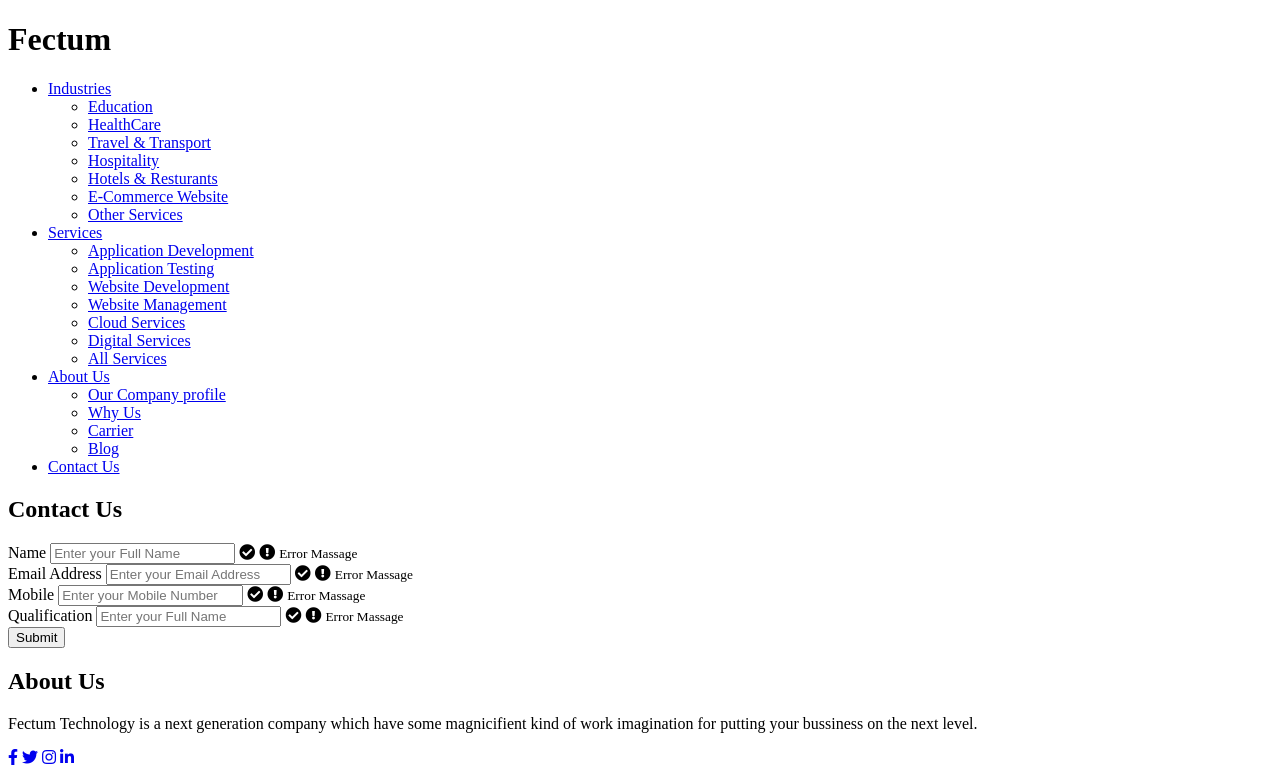
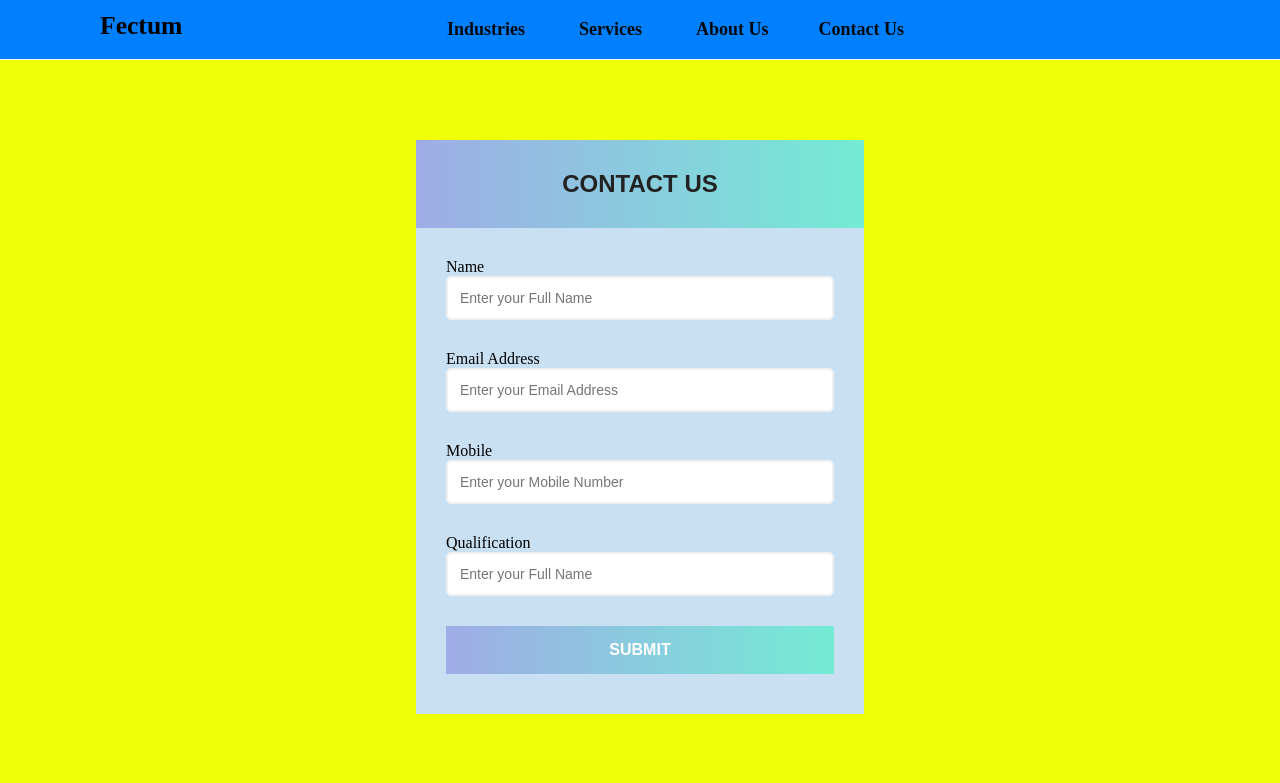
Before and after one commit to Ankush343/project-2, a plain HTML site: page contactus.html in a window 1280 px wide. Shown: the top 783 px of the page. Drawn offline with Linux system fonts and the light colour scheme; files that its build step writes are made by us from their sources; the site is published under a folder, as on GitHub Pages, so addresses that start at the root find nothing.

Commit message:
Update contactus.html

```diff
--- a/contactus.html
+++ b/contactus.html
@@ -5,7 +5,7 @@
     <meta name="viewport" content="width=device-width, initial-scale=1.0">
     <link rel="stylesheet" href="https://fonts.googleapis.com/css?family=Roboto">
     <link rel="stylesheet" href="https://cdnjs.cloudflare.com/ajax/libs/font-awesome/5.10.0/css/all.min.css" integrity="sha512-PgQMlq+nqFLV4ylk1gwUOgm6CtIIXkKwaIHp/PAIWHzig/lKZSEGKEysh0TCVbHJXCLN7WetD8TFecIky75ZfQ==" crossorigin="anonymous" />
-    <link rel="stylesheet" type="text/css" href="/package.web.html/package.web.css/style.css">
+    <link rel="stylesheet" type="text/css" href="./package.web.html/package.web.css/style.css">
     <title>ContactUs</title>
 </head>
 <body>
```
